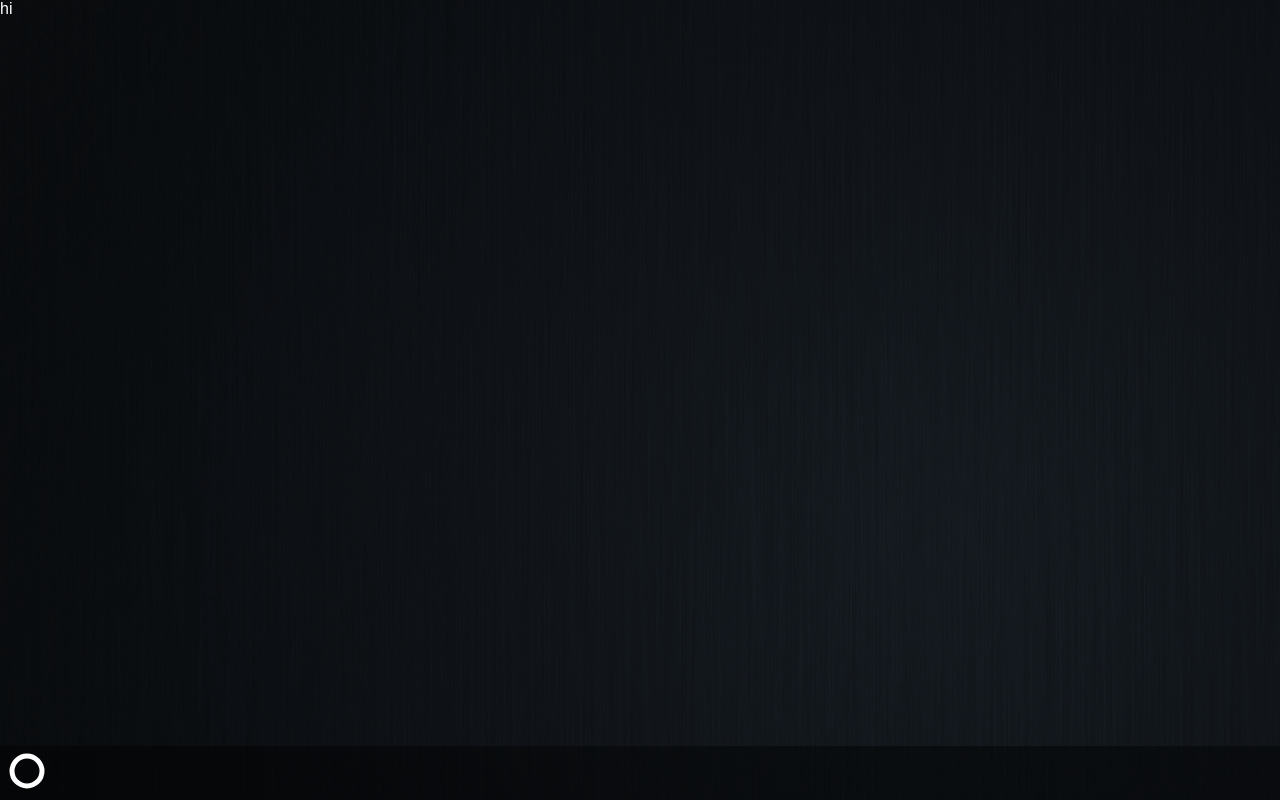
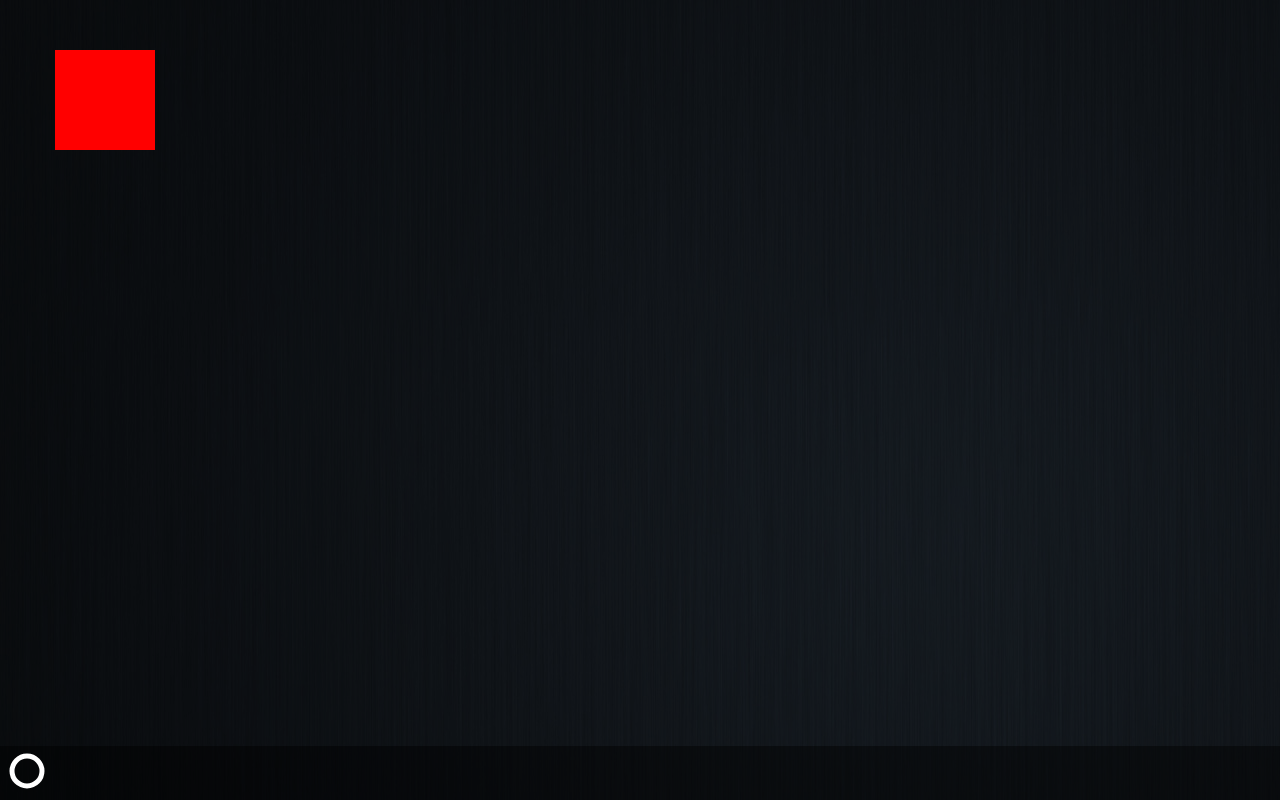
Before and after one commit to raghavdhingra/Portfolio-OS-Prototype, a plain HTML site: page prototype/low bar/bar.html in a window 1280 px wide. Drawn offline with Linux system fonts and the light colour scheme.

Commit message:
Add files via upload

```diff
--- a/prototype/low bar/bar.html
+++ b/prototype/low bar/bar.html
@@ -25,19 +25,19 @@
 
         @media (min-width: 768px) {
             .container {
-            width: 750px;
+                width: 750px;
             }
         }
 
         @media (min-width: 992px) {
             .container {
-            width: 970px;
+                width: 970px;
             }
         }
 
         @media (min-width: 1200px) {
             .container {
-            width: 1170px;
+                width: 1170px;
             }
         }
 
@@ -92,8 +92,17 @@
         }
         .start-content{
             position: absolute;
+            top: 50px;
+            width: 100%;
+            bottom: 50px;
             z-index: 12;
             color: white;
+            opacity: 0;
+            animation: rotd 0.5s 1 0.3s forwards ease;
+        }
+        @keyframes rotd {
+            0%{transform: scale(0.8);opacity: 0;}
+            100%{transform: scale(1);opacity: 1;}
         }
         @keyframes opac{
             from{opacity: 0;}
@@ -110,6 +119,11 @@
         #start-circle{
             margin: 0 2px;
         }
+        .box{
+            height: 100px;
+            width: 100px;
+            background: red;
+        }
     </style>
 
     <style>
@@ -123,7 +137,11 @@
     <div class="start-menu" id="startMenu">
     <!-- <div class="start-menu none" id="startMenu"> -->
         <div class="blurred"></div>
-        <div class="start-content">hi</div>
+        <div class="start-content">
+            <div class="container" id="start-menu-con">
+                <div class="box"></div>
+            </div>
+        </div>
     </div>
 
     <div class="task-bar">
```
